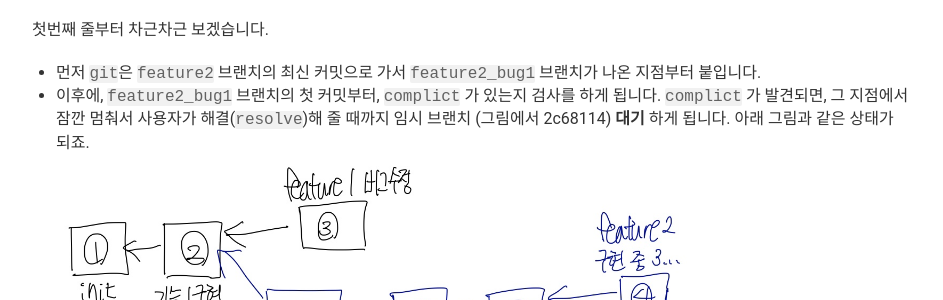
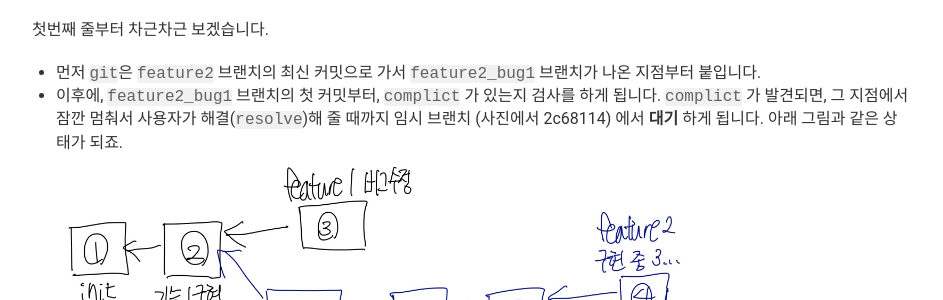
Before and after one commit to sungjunyoung/sungjunyoung.github.io_deprecated, a Jekyll site: the page built from _posts/2017-09-24-git-rebase.md, in a window 1280 px wide and 900 px high, scrolled down 6836 px. Shown: the part 151-451 px from the top of the window, without its empty margins (168-1111 px from the left). Built offline with Jekyll 4.4.1, drawn with Linux system fonts in a browser that asks for light colours; comment, search, counter and statistics services are not loaded.

Commit message:
git-rebase 포스트 오타 수정

```diff
--- a/_posts/2017-09-24-git-rebase.md
+++ b/_posts/2017-09-24-git-rebase.md
@@ -66,7 +66,7 @@ master 브랜치에 아무 변경점이 없기 때문에, 그래프가 일자로
 
 첫번째 줄부터 차근차근 보겠습니다.
 - 먼저 `git`은 `feature2` 브랜치의 최신 커밋으로 가서 `feature2_bug1` 브랜치가 나온 지점부터  붙입니다.
-- 이후에, `feature2_bug1` 브랜치의 첫 커밋부터, `complict` 가 있는지 검사를 하게 됩니다. `complict` 가 발견되면, 그 지점에서 잠깐 멈춰서 사용자가 해결(`resolve`)해 줄 때까지 임시 브랜치 (그림에서 2c68114) **대기** 하게 됩니다. 아래 그림과 같은 상태가 되죠.
+- 이후에, `feature2_bug1` 브랜치의 첫 커밋부터, `complict` 가 있는지 검사를 하게 됩니다. `complict` 가 발견되면, 그 지점에서 잠깐 멈춰서 사용자가 해결(`resolve`)해 줄 때까지 임시 브랜치 (사진에서 2c68114) 에서 **대기** 하게 됩니다. 아래 그림과 같은 상태가 되죠.
 ![10](/img/git-rebase/10.png)
 
 그럼 `git` 이 원하는데로 `complict` 를 해결해 줍시다. feature2.txt 파일의 내용을 보게되면, 다음과 같이 파일은 `complict resolve` 를 기다리고 있습니다.
```
